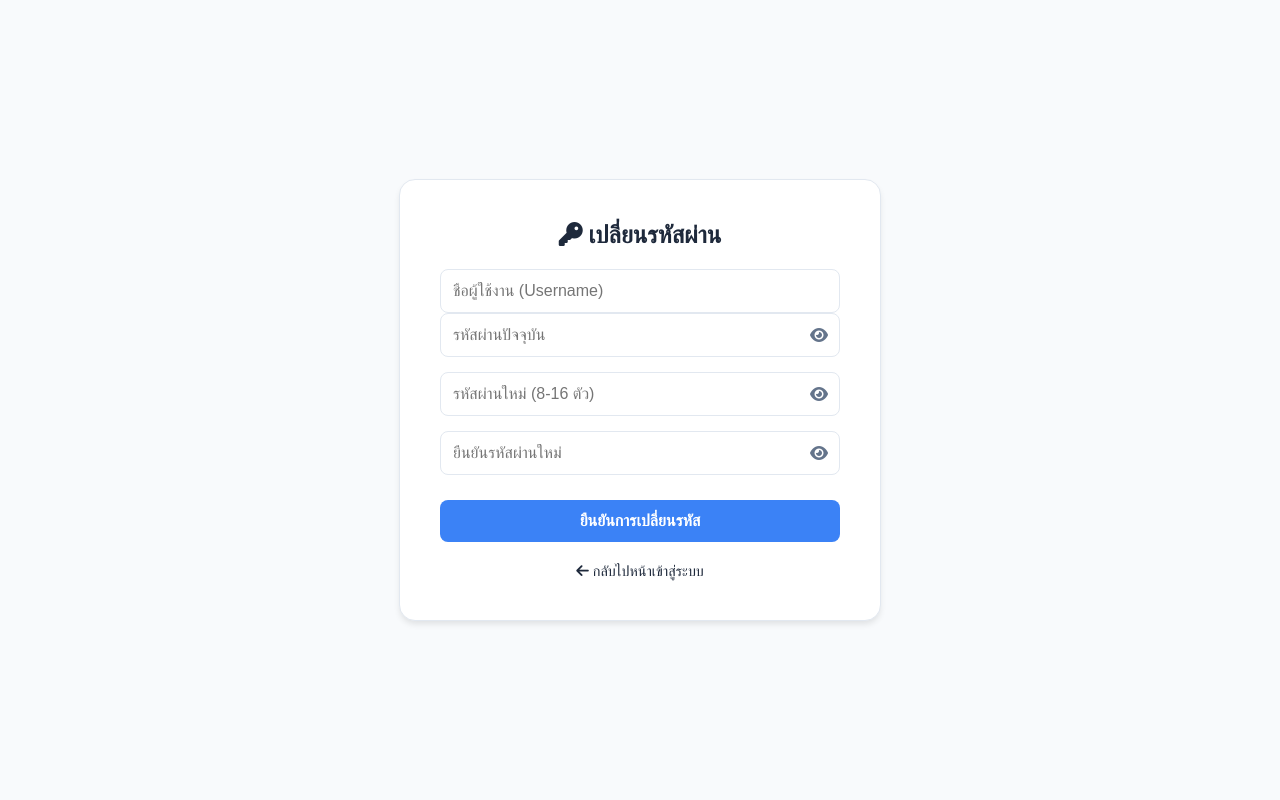
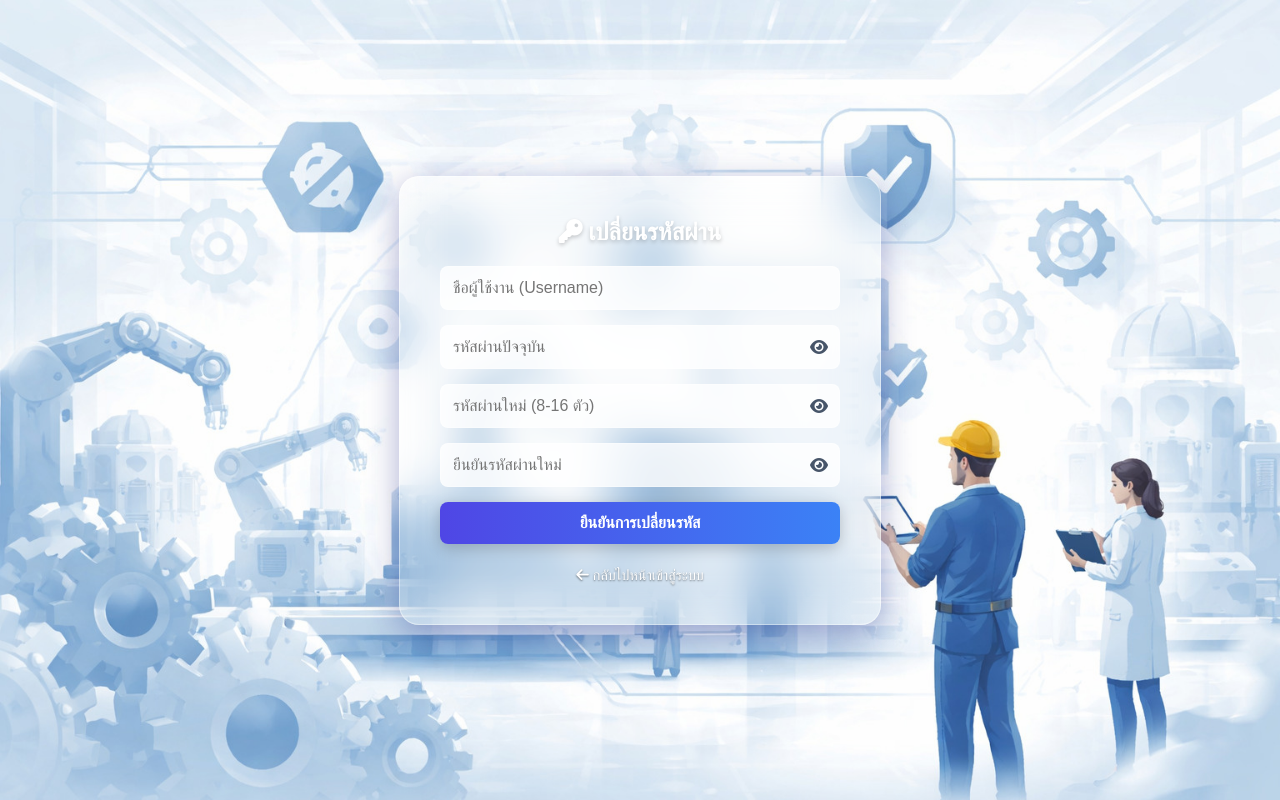
Before and after one commit to GIldartsTz/pm-system-portal, a PHP site: page /login/change_password.php in a window 1280 px wide. Run offline with PHP 8.4, Linux system fonts and the light colour scheme.

Commit message:
style: standardize input spacing and UI alignment

```diff
--- a/login/change_password.php
+++ b/login/change_password.php
@@ -61,6 +61,7 @@ if ($_SERVER['REQUEST_METHOD'] == 'POST') {
     <title>Change Password - PM System</title>
     <link rel="stylesheet" href="https://cdnjs.cloudflare.com/ajax/libs/font-awesome/6.4.0/css/all.min.css">
     <link rel="stylesheet" href="../login/css/change_password.css">
+
 </head>
 <body>
     <div class="login-card">
@@ -77,7 +78,9 @@ if ($_SERVER['REQUEST_METHOD'] == 'POST') {
             </div>
         <?php else: ?>
             <form method="POST">
+    <div class="input-group">
         <input type="text" name="username" placeholder="ชื่อผู้ใช้งาน (Username)" required>
+    </div>
 
     <div class="input-group">
         <input type="password" name="current_password" id="current_password" placeholder="รหัสผ่านปัจจุบัน" required>
@@ -85,7 +88,7 @@ if ($_SERVER['REQUEST_METHOD'] == 'POST') {
     </div>
 
     <div class="input-group">
-                    <input type="password" name="new_password" id="new_password" placeholder="รหัสผ่านใหม่ (8-16 ตัว) " required>
+        <input type="password" name="new_password" id="new_password" placeholder="รหัสผ่านใหม่ (8-16 ตัว)" required>
         <i class="fa-solid fa-eye toggle-password" onclick="togglePass('new_password', this)"></i>
     </div>
 
--- a/login/css/change_password.css
+++ b/login/css/change_password.css
@@ -1,13 +1,95 @@
-:root{--primary:#3b82f6;--bg-body:#f8fafc;--bg-card:#ffffff;--text-main:#1e293b;--border:#e2e8f0;--text-sub:#64748b;}
-        body { margin: 0; font-family: 'Inter', 'Prompt', sans-serif; background: var(--bg-body); color: var(--text-main); display: flex; align-items: center; justify-content: center; height: 100vh; }
-        .login-card { background: var(--bg-card); padding: 40px; border-radius: 16px; border: 1px solid var(--border); width: 100%; max-width: 400px; box-shadow: 0 4px 6px -1px rgba(0,0,0,0.1); text-align: center; }
-        h2 { margin: 0 0 20px; font-weight: 700; color: var(--text-main); }
-        .input-group { position: relative; width: 100%; margin-bottom: 15px; }
-        input { width: 100%; padding: 12px; border: 1px solid var(--border); border-radius: 8px; font-size: 1rem; box-sizing: border-box; outline: none; transition: 0.2s; }
-        input:focus { border-color: var(--primary); }
-        .toggle-password { position: absolute; right: 12px; top: 50%; transform: translateY(-50%); cursor: pointer; color: var(--text-sub); transition: 0.2s; }
-        button { width: 100%; padding: 12px; background: var(--primary); color: white; border: none; border-radius: 8px; font-size: 1rem; font-weight: 600; cursor: pointer; transition: 0.2s; margin-top: 10px; }
-        .error { color: #ef4444; font-size: 0.9rem; margin-bottom: 15px; text-align: left; background: #fee2e2; padding: 10px; border-radius: 6px; border: 1px solid #fecaca; }
-        .success { color: #166534; font-size: 0.9rem; margin-bottom: 15px; text-align: left; background: #dcfce7; padding: 10px; border-radius: 6px; border: 1px solid #bbf7d0; }
-        .link-group { margin-top: 20px; font-size: 0.9rem; }
-        .link-group a { color: var(--text-main); text-decoration: none; transition: 0.2s; }
+:root {
+    --primary: #4f46e5;
+    --text-main: #f1f5f9;
+    --border: rgba(255, 255, 255, 0.4);
+}
+
+body {
+    margin: 0;
+    font-family: 'Inter', 'Prompt', sans-serif;
+
+    /* --- พื้นหลังใช้รูปเดียวกับหน้า Login --- */
+    background-image: url('../bg-login.jpg');
+    background-repeat: no-repeat;
+    background-position: center center;
+    background-attachment: fixed;
+    background-size: cover;
+
+    color: var(--text-main);
+    display: flex;
+    align-items: center;
+    justify-content: center;
+    height: 100vh;
+}
+
+/* --- Glassmorphism Card Style (เหมือนหน้า Login) --- */
+.login-card {
+    background: rgba(255, 255, 255, 0.15);
+    backdrop-filter: blur(20px);
+    -webkit-backdrop-filter: blur(20px);
+    border: 1px solid var(--border);
+    padding: 40px;
+    border-radius: 20px;
+    width: 100%;
+    max-width: 400px;
+    box-shadow: 0 8px 32px 0 rgba(31, 38, 135, 0.37);
+    text-align: center;
+}
+
+h2 { margin: 0 0 20px; font-weight: 700; color: #fff; text-shadow: 0 2px 4px rgba(0,0,0,0.2); }
+
+.input-group { position: relative; width: 100%; margin-bottom: 15px; }
+
+input {
+    width: 100%;
+    padding: 12px;
+    background: rgba(255, 255, 255, 0.8); /* พื้นหลัง input ขาวโปร่งแสง */
+    border: 1px solid rgba(255, 255, 255, 0.3);
+    border-radius: 8px;
+    font-size: 1rem;
+    color: #0f172a;
+    box-sizing: border-box;
+    outline: none;
+    transition: 0.2s;
+}
+
+input:focus {
+    background: rgba(255, 255, 255, 0.9);
+    border-color: var(--primary);
+}
+
+/* ไอคอนเปิด-ปิดตา */
+.toggle-password {
+    position: absolute;
+    right: 12px;
+    top: 50%;
+    transform: translateY(-50%);
+    cursor: pointer;
+    color: #475569;
+    transition: 0.2s;
+}
+
+.toggle-password:hover { color: var(--primary); }
+
+button {
+    width: 100%;
+    padding: 12px;
+    background: linear-gradient(90deg, #4f46e5 0%, #3b82f6 100%);
+    color: white;
+    border: none;
+    border-radius: 8px;
+    font-size: 1rem;
+    font-weight: 600;
+    cursor: pointer;
+    transition: 0.2s;
+    box-shadow: 0 4px 15px rgba(0, 0, 0, 0.2);
+}
+
+button:hover { transform: scale(1.02); }
+
+.error { color: #ef4444; background: rgba(254, 226, 226, 0.9); padding: 10px; border-radius: 6px; margin-bottom: 15px; text-align: left; }
+.success { color: #166534; background: rgba(220, 252, 231, 0.9); padding: 10px; border-radius: 6px; margin-bottom: 15px; text-align: left; }
+
+.link-group { margin-top: 20px; }
+.link-group a { color: #fff; text-decoration: none; font-size: 0.9rem; text-shadow: 0 1px 2px rgba(0,0,0,0.5); }
+.link-group a:hover { text-decoration: underline; }
```
Also changed, not shown: login/bg-login.jpg, login/bg-loginn.jpg (added). Lines whose indentation alone changed are shown as unchanged.
